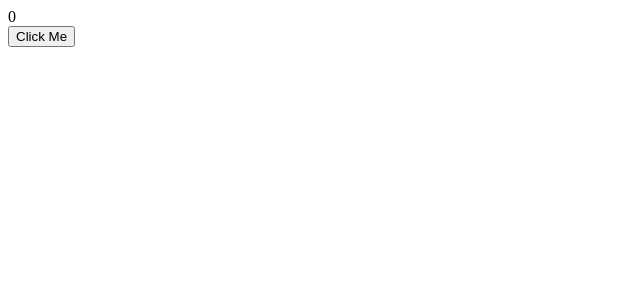
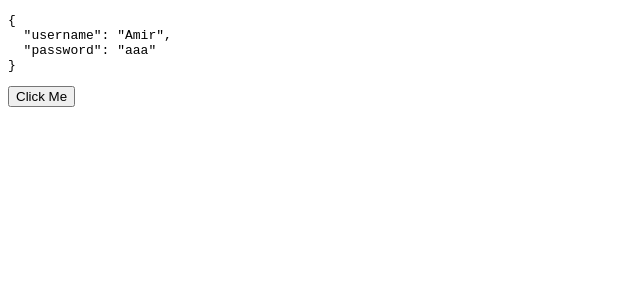
Before and after one commit to amir3321/react-learn, a React (Vite) app: page / in a window 1280 px wide. Shown: the top 300 px of the page, without its empty margins (0-640 px from the left). Built offline with nearby package versions, Linux system fonts and the light colour scheme.

Commit message:
useState-type

```diff
--- a/src/App.tsx
+++ b/src/App.tsx
@@ -2,15 +2,36 @@ import {type  ReactNode,useState } from "react";
 import "./App.css";
 //import type MouseEvent from "react";
 
+
+type User={
+  username:string;
+  password:string;
+}
+
+
  export default function App() : ReactNode {
 const [count,setCount]=useState(0);
-
+const [user,setUser]=useState<Readonly<User>>({
+  username:"Amir",
+  password:"aaa"
+});
 // const handleClick=(e:MouseEvent<HTMLButtonElement>)=>{
 //   setCount(count+1);
 
 // }
+// const handleClick=():void=>{
+//   setCount(count+1);
+
+// }
+// const handleClick=():void=>{
+//   setCount(x=>x+1);
+//   setCount(x=>x+1);
+//   setCount(x=>x+1);
+
+// }
+
 const handleClick=():void=>{
-  setCount(count+1);
+  setUser({...user,password:"bbb"})
 
 }
 
@@ -20,7 +41,7 @@ const handleClick=():void=>{
 
   return(
    <>
-   <div>{count}</div>
+   <pre>{JSON.stringify(user,null,2)}</pre>
       <button className="btnSubmit" onClick={handleClick}>Click Me</button>
 
 
```
